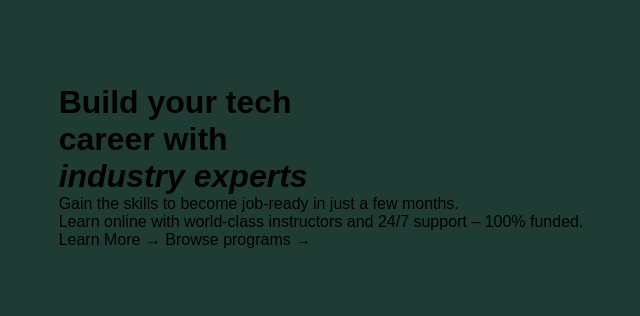
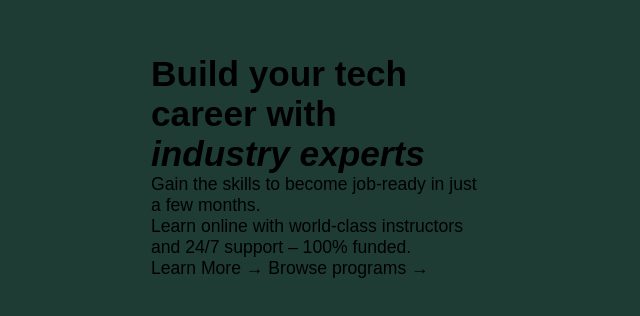
Before and after one commit to AzeemWorsdorfer/qr-card-project, a plain HTML site: page index.html in a window 1280 px wide. Shown: the part 234-550 px from the top of the page, without its empty margins (319-959 px from the left). Drawn offline with Linux system fonts and the light colour scheme.

Commit message:
Added card changes

```diff
--- a/style.css
+++ b/style.css
@@ -9,7 +9,7 @@
 /* Body Styling */
 body {
   /* Dark Green Background */
-    background-color: #1F3C34;
+  background-color: #1f3c34;
   /* Ensure Full Height */
   min-height: 100vh;
   /* Default light text color */
@@ -20,3 +20,17 @@ body {
   justify-content: center;
   font-family: Arial, Helvetica, sans-serif;
 }
+
+/* Main Card Container */
+main {
+  /* Apply same as body for consistency to the card */
+  background-color: #1f3c34;
+  /* Set a max width so card doesn't stretch too wide */
+  max-width: 400px;
+  /* Add padding for inner spacing */
+  padding: 30px;
+  /* Add a slight margin to ensure it doesn't touch screen edges */
+  margin: 10px;
+  /* make text font size slightly larger for readability */
+  font-size: 1.1em;
+}
```
Lines whose indentation alone changed are shown as unchanged.
